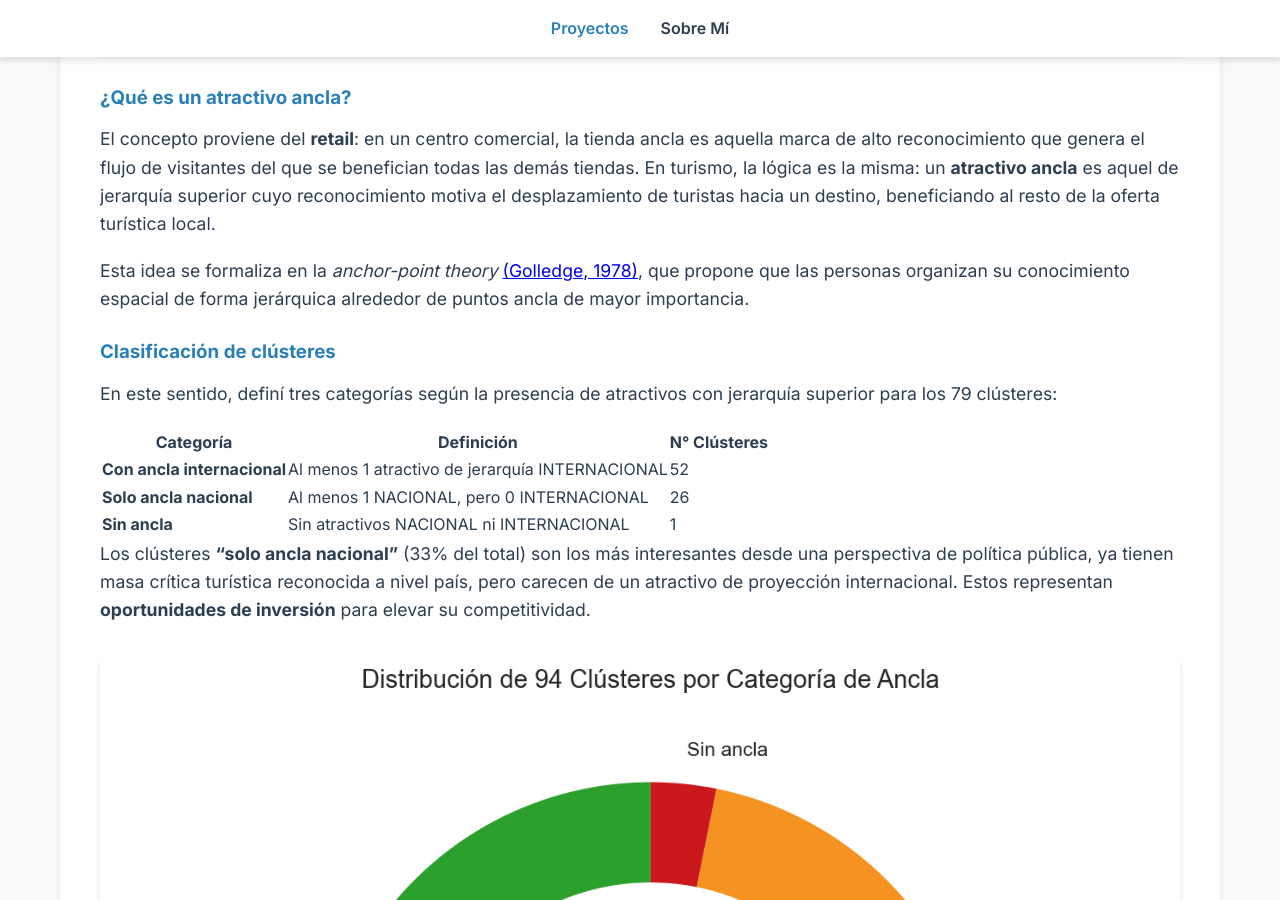
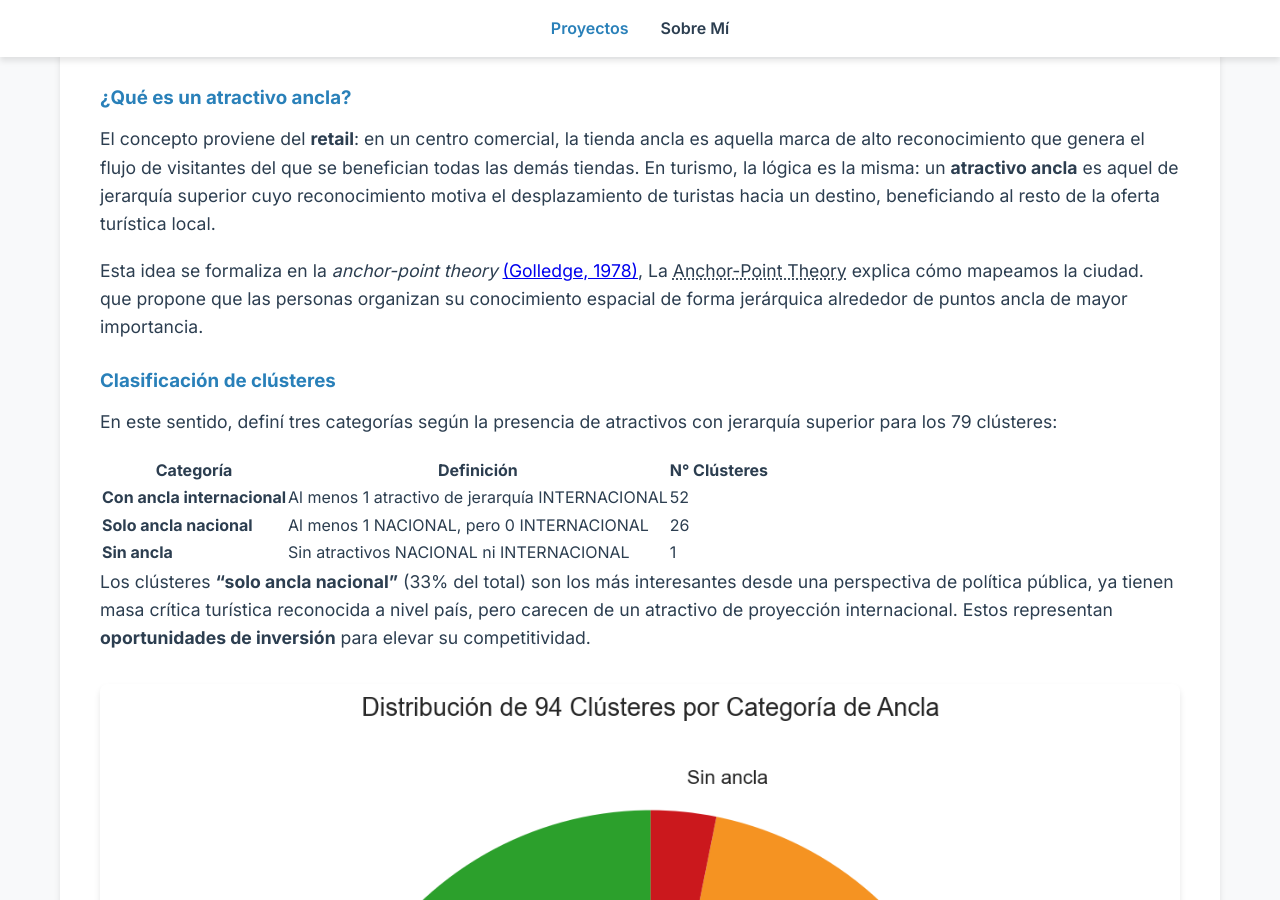
Before and after one commit to manuelsancristobal/manuelsancristobal.github.io, a Jekyll site: the page built from _projects/cluster-turismo.md, in a window 1280 px wide and 900 px high, scrolled down 4460 px. Built offline with Jekyll 4.4.1, drawn with Linux system fonts in a browser that asks for light colours.

Commit message:
Mejora de redacción en la explicación de la *anchor-point theory* y corrección de formato en la referencia.

```diff
--- a/_projects/cluster-turismo.md
+++ b/_projects/cluster-turismo.md
@@ -70,7 +70,7 @@
 
 El concepto proviene del **retail**: en un centro comercial, la tienda ancla es aquella marca de alto reconocimiento que genera el flujo de visitantes del que se benefician todas las demás tiendas. En turismo, la lógica es la misma: un **atractivo ancla** es aquel de jerarquía superior cuyo reconocimiento motiva el desplazamiento de turistas hacia un destino, beneficiando al resto de la oferta turística local.
 
-Esta idea se formaliza en la *anchor-point theory* [(Golledge, 1978)](# Golledge, R. G. (1978). Learning about urban environments. En T. Carlstein, D. Parkes, & N. Thrift (Eds.), Timing space and spacing time: Vol. 1. Making sense of time (pp. 76–98). Edward Arnold.), que propone que las personas organizan su conocimiento espacial de forma jerárquica alrededor de puntos ancla de mayor importancia.
+Esta idea se formaliza en la *anchor-point theory* [(Golledge, 1978)](# Golledge, R. G. (1978). Learning about urban environments. En T. Carlstein, D. Parkes, & N. Thrift (Eds.), Timing space and spacing time: Vol. 1. Making sense of time (pp. 76–98). Edward Arnold.), La <abbr title="Golledge, R. G. (1978). Learning about urban environments.">Anchor-Point Theory</abbr> explica cómo mapeamos la ciudad. que propone que las personas organizan su conocimiento espacial de forma jerárquica alrededor de puntos ancla de mayor importancia.
 
 ### Clasificación de clústeres
 
```
